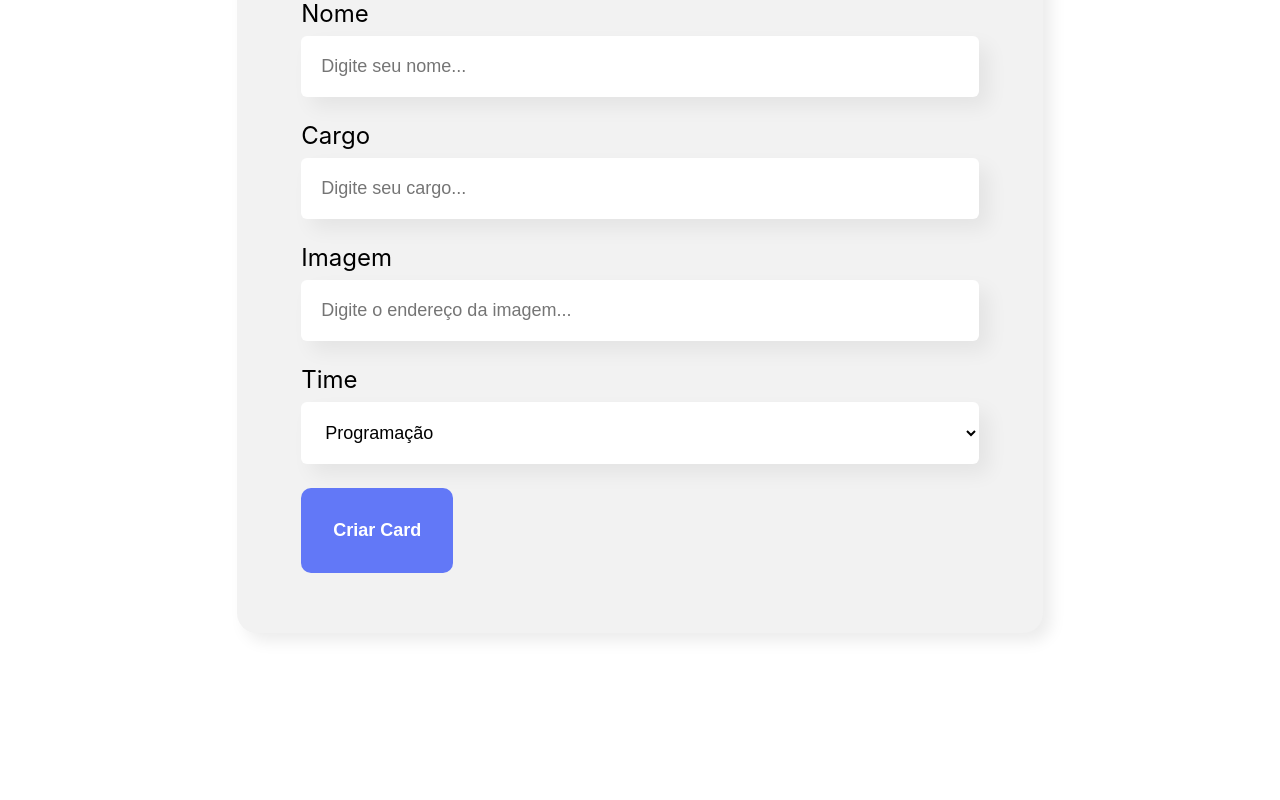
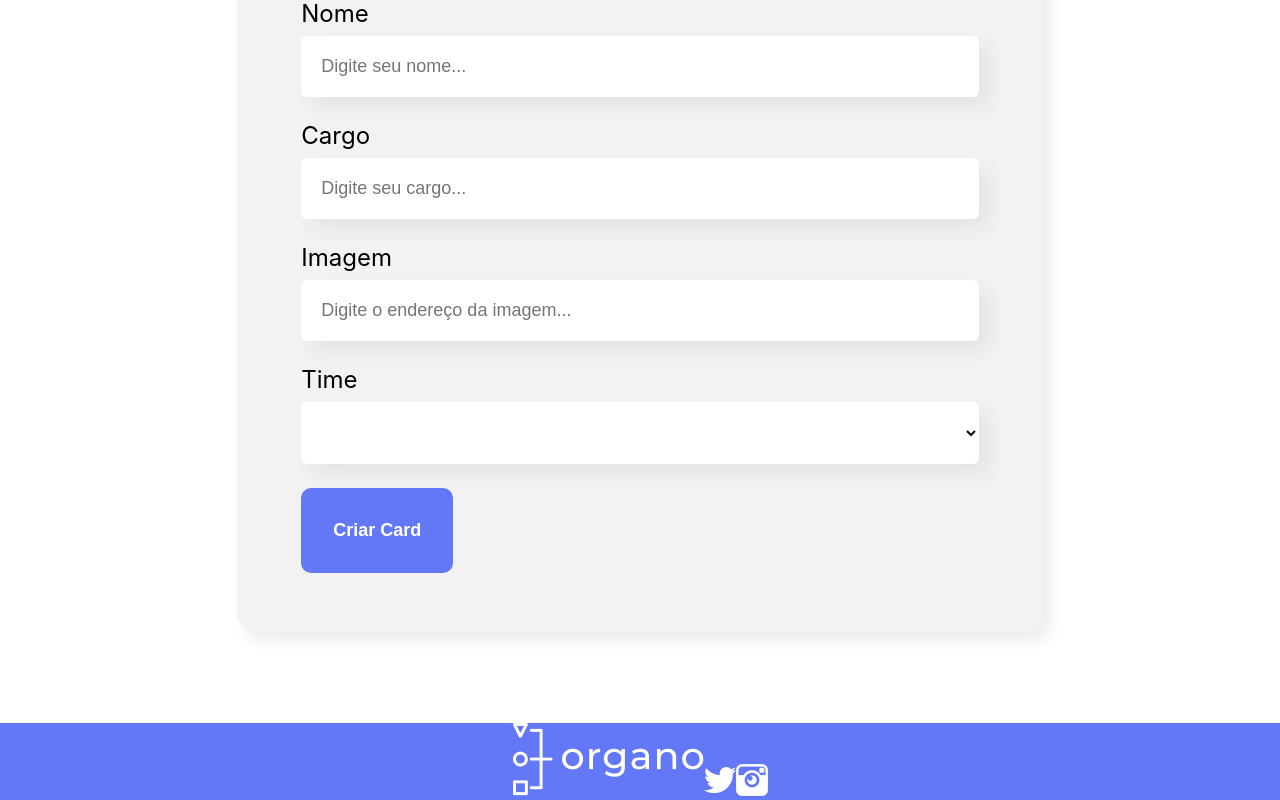
Before and after one commit to GabriellMaiaa/OrganoReact, a React (Create React App) app: page / in a window 1280 px wide. Shown: the part 550-1350 px from the top of the page. Before the commit the page ends 1273 px from the top, so only its background shows below. Built offline with nearby package versions, Linux system fonts and the light colour scheme.

Commit message:
add outras funcoes

```diff
--- a/package.json
+++ b/package.json
@@ -8,7 +8,7 @@
     "@testing-library/user-event": "^13.5.0",
     "react": "^18.2.0",
     "react-dom": "^18.2.0",
-    "react-scripts": "5.0.1",
+    "react-scripts": "^2.1.3",
     "web-vitals": "^2.1.4"
   },
   "scripts": {
--- a/src/App.js
+++ b/src/App.js
@@ -4,6 +4,7 @@ import Banner from './components/Banner/Banner';
 //import CampoTexto from './components/CampoTexto/CampoTexto';
 import Formulario from './components/Formulario/Formulario';
 import Time from './components/Time/Time';
+import Rodape from './Rodape/Rodape';
 
 function App() {
   const times =[ //Criar esse array para auxiliar nas cores diferentes da caixa de cada um
@@ -43,7 +44,6 @@ function App() {
   const [colaboradores, setColaboradores] = useState([])
 
   const aoNovoColaboradorAdicionado = (colaborador) => {//Essa função fica dentro de outra
-    console.log(colaborador)
     setColaboradores([...colaboradores, colaborador])
   }
   return (
@@ -58,6 +58,7 @@ function App() {
       corSecundaria = {time.corSecundaria}
       colaboradores ={colaboradores.filter(colaborador => colaborador.time === time.nome)} /*Aqui conserta os cadastros nas suas re */
       />)} {/*Sempre por a Key que serve para renderizar */}
+      <Rodape/>
 
     </div>
   );
--- /dev/null
+++ b/src/Rodape/Rodape.css
@@ -0,0 +1,6 @@
+.banner {
+
+    background-color: #6278f7;
+    text-align: center;
+    max-width: 100%;
+}
--- /dev/null
+++ b/src/Rodape/Rodape.js
@@ -0,0 +1,16 @@
+import React from 'react'
+import './Rodape.css'
+
+const Rodape = () => {
+  return (
+    <div>
+      <footer className="banner">
+        <img src="/imagens/logo.png" alt="" />
+        <img className='icon' src="/imagens/tw.png" alt="" />
+        <img className='icon' src="/imagens/ig.png" alt="" />
+      </footer>
+    </div>
+  )
+}
+
+export default Rodape
--- a/src/components/Colaborador/Colaborador.js
+++ b/src/components/Colaborador/Colaborador.js
@@ -1,10 +1,10 @@
 import React from 'react'
 import './Colaborador.css'
 
-const Colaborador = ({nome,img,cargo}) => {
+const Colaborador = ({nome,img,cargo, corDeFundo}) => {
   return (
     <div className='colaborador'> {/*Vai ser dividido entre a parte da foto e a parte do nome e o cargo */}
-      <div className='cabecalho'>
+      <div className='cabecalho' style={{backgroundColor: corDeFundo}}>
         <img src='https://github.com/GabriellMaiaa.png' alt={nome} />
       </div>
       <div className='rodape'>{/*Parte do nome e cargo */}
--- a/src/components/ListaSuspensa/ListaSuspensa.js
+++ b/src/components/ListaSuspensa/ListaSuspensa.js
@@ -6,7 +6,8 @@ const ListaSuspensa = (props) => {
     return (
     <div className='lista-suspensa'>
       <label>{props.label}</label>
-      <select onChange={e =>props.aoAlterado(e.target.value)} required = {props.obrigatorio} value={props.value}>{/**Quero retornar os valores com o MAP */} {/*NÃO ESQUECA DA CHAVE KEY */}
+      <select onChange={e =>props.aoAlterado(e.target.value)} required = {props.obrigatorio} value={props.valor}>{/**Quero retornar os valores com o MAP */} {/*NÃO ESQUECA DA CHAVE KEY */}
+       <option value=""></option>
         {props.itens.map(item => <option key={item}>{item}</option>)} {/*Aqui eu quero retornar os valores que serão passados como props */}
       </select>{/*O MAP se utiliza para tudo que você deseja retornar em Props */}
     </div>
--- a/src/components/Time/Time.js
+++ b/src/components/Time/Time.js
@@ -11,7 +11,10 @@ const Time = (props) => { //Vamos chamar por Props devido ao parâmetros dela qu
     <section className='time' style={estiloCorSecundaria}>
         <h3 style={estiloBorda}>{props.nome}</h3>
         <div className="colaboradores">
-        {props.colaboradores.map(colaborador => <Colaborador nome={colaborador.nome} cargo={colaborador.cargo} img={colaborador.img}/>)}
+        {props.colaboradores.map(colaborador => {
+          return  <Colaborador corDeFundo = {props.corPrimaria} key={colaborador.nome}
+          nome={colaborador.nome} cargo={colaborador.cargo} img={colaborador.img}/>})}
+
         </div>
       </section>
 
```
Also changed, not shown: 1 other file (tests, documents, lock files or other folders).
